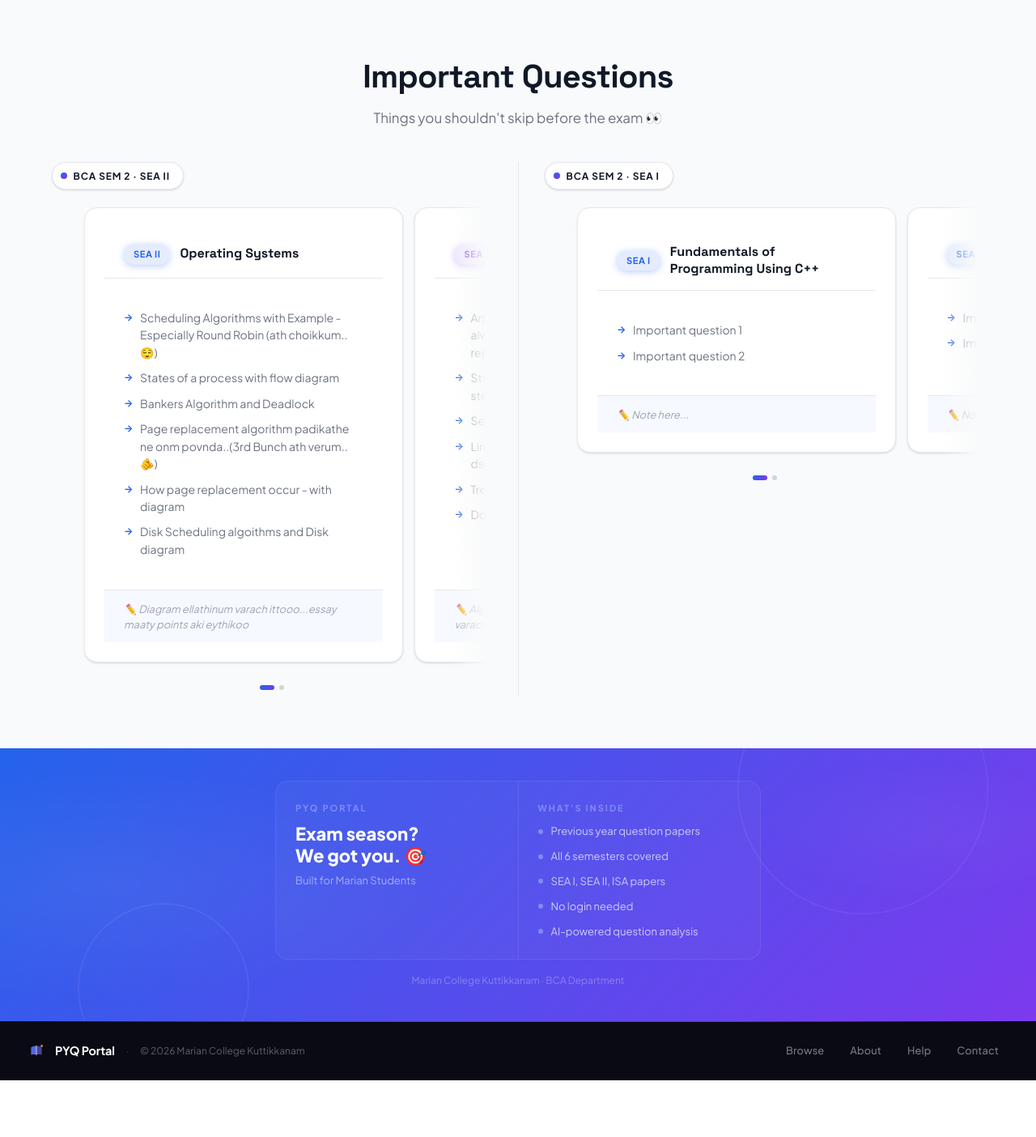
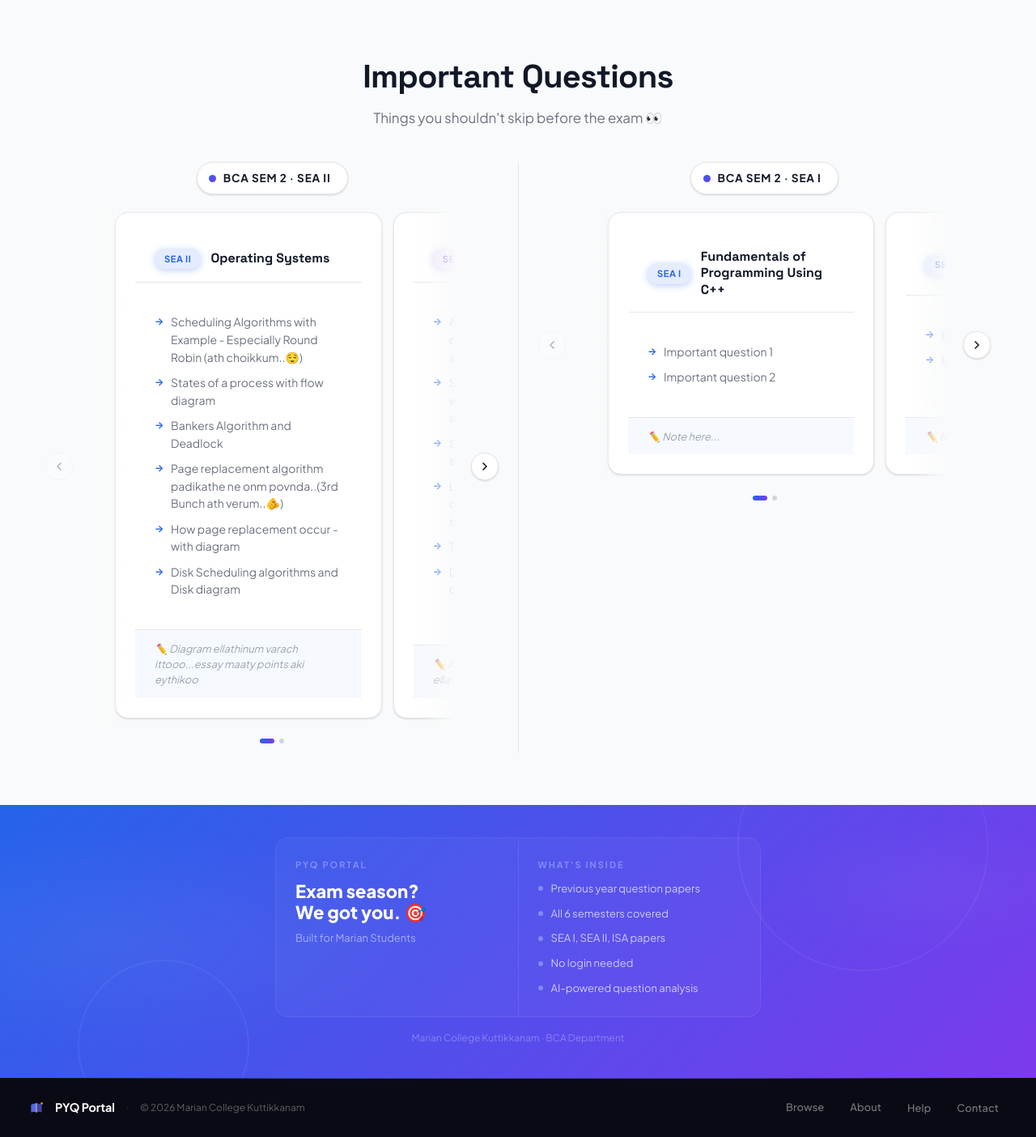
Before and after one commit to muhd-sinan-m/pyq-portal, a Flask app: page / in a window 1280 px wide. Shown: the part 1655-3059 px from the top of the page at 81% size. Before the commit the page ends 2989 px from the top, so only its background shows below. Run offline with Flask 3, Linux system fonts and the light colour scheme; data that the repository does not hold is empty; some libraries are stand-ins or nearby versions.

Commit message:
changed the important section

```diff
--- a/static/style-combined.css
+++ b/static/style-combined.css
@@ -2940,7 +2940,7 @@ body {
     margin-bottom: 2.5rem;
 }
 
-/* Grid of semester blocks — auto-adjusts for any number */
+/* Grid — auto adjusts for any number of semester blocks */
 .tips-sems-row {
     display: grid;
     grid-template-columns: repeat(auto-fit, minmax(280px, 1fr));
@@ -2952,51 +2952,92 @@ body {
     display: flex;
     flex-direction: column;
     gap: 0.85rem;
-    padding: 0 1.75rem;
-}
-
-/* Divider between blocks */
+    padding: 0 1.5rem;
+}
+
+/* Vertical divider between blocks */
 .tips-sem-block + .tips-sem-block {
     border-left: 1px solid var(--border-color);
 }
 
-/* Semester label — highlighted pill */
+/* Heading — centered and prominent */
 .tips-sem-header {
-    padding-left: 4px;
+    display: flex;
+    justify-content: center;
 }
 
 .tips-sem-pill {
     display: inline-flex;
     align-items: center;
-    gap: 0.5rem;
-    padding: 0.4rem 1rem 0.4rem 0.6rem;
+    gap: 0.55rem;
+    padding: 0.5rem 1.25rem 0.5rem 0.9rem;
     background: white;
     border: 1px solid var(--border-color);
     border-radius: 999px;
-    font-size: 0.75rem;
+    font-size: 0.85rem;
     font-weight: 700;
-    letter-spacing: 0.07em;
+    letter-spacing: 0.06em;
     text-transform: uppercase;
     color: var(--text-primary);
     box-shadow: var(--shadow-sm);
 }
 
 .tips-sem-dot {
-    width: 8px;
-    height: 8px;
+    width: 9px;
+    height: 9px;
     border-radius: 50%;
     background: linear-gradient(135deg, var(--primary-blue), var(--primary-purple));
     flex-shrink: 0;
 }
 
-/* Carousel outer wrapper — clips overflow */
+/* Row containing arrows + carousel */
+.tips-carousel-outer {
+    display: flex;
+    align-items: center;
+    gap: 8px;
+}
+
+/* Arrow buttons */
+.tips-arrow {
+    flex-shrink: 0;
+    width: 34px;
+    height: 34px;
+    border-radius: 50%;
+    border: 1px solid var(--border-color);
+    background: white;
+    box-shadow: var(--shadow-sm);
+    display: flex;
+    align-items: center;
+    justify-content: center;
+    cursor: pointer;
+    color: var(--text-primary);
+    transition: background 0.2s, box-shadow 0.2s, transform 0.15s, opacity 0.2s;
+    z-index: 3;
+}
+
+.tips-arrow:hover {
+    background: var(--gray-100);
+    box-shadow: var(--shadow-md);
+    transform: scale(1.08);
+}
+
+.tips-arrow:disabled {
+    opacity: 0.3;
+    cursor: default;
+    transform: none;
+    box-shadow: none;
+}
+
+/* Carousel wrapper — clips overflow */
 .tips-carousel-wrapper {
+    flex: 1;
+    min-width: 0;
     position: relative;
     overflow: hidden;
     border-radius: var(--radius-xl);
 }
 
-/* Blur fade on edges */
+/* Edge fade overlays */
 .tips-carousel-fade {
     position: absolute;
     top: 0;
@@ -3016,7 +3057,7 @@ body {
     background: linear-gradient(to left, #F9FAFB 20%, transparent);
 }
 
-/* Horizontal scroll track */
+/* Scrollable track */
 .tips-carousel-track {
     display: flex;
     gap: 14px;
@@ -3031,7 +3072,7 @@ body {
     display: none;
 }
 
-/* Individual card — 85% width to show peek of neighbors */
+/* Card — 85% width shows peek of neighbors */
 .tips-card {
     flex: 0 0 85%;
     scroll-snap-align: center;
@@ -3118,8 +3159,7 @@ body {
     display: flex;
     justify-content: center;
     gap: 6px;
-    padding-top: 2px;
-    min-height: 16px;
+    min-height: 18px;
 }
 
 .tips-dot-item {
@@ -3139,15 +3179,19 @@ body {
 /* Responsive */
 @media (max-width: 640px) {
     .tips-sem-block {
-        padding: 0 0.5rem;
+        padding: 0 0.25rem;
     }
     .tips-sem-block + .tips-sem-block {
         border-left: none;
         border-top: 1px solid var(--border-color);
-        padding-top: 1.75rem;
+        padding-top: 2rem;
         margin-top: 0.5rem;
     }
     .tips-card {
         flex: 0 0 82%;
     }
-}
+    .tips-arrow {
+        width: 30px;
+        height: 30px;
+    }
+}
--- a/templates/index.html
+++ b/templates/index.html
@@ -265,6 +265,13 @@
                             BCA SEM 2 · SEA II
                         </div>
                     </div>
+                    <div class="tips-carousel-outer">
+                        <button class="tips-arrow tips-arrow--prev" data-dir="-1" aria-label="Previous">
+                            <svg width="16" height="16" viewBox="0 0 24 24" fill="none" stroke="currentColor"
+                                stroke-width="2.5" stroke-linecap="round" stroke-linejoin="round">
+                                <path d="M15 18l-6-6 6-6" />
+                            </svg>
+                        </button>
                         <div class="tips-carousel-wrapper">
                             <div class="tips-carousel-fade tips-carousel-fade--left"></div>
                             <div class="tips-carousel-fade tips-carousel-fade--right"></div>
@@ -276,17 +283,18 @@
                                         <h3 class="tips-subject">Operating Systems</h3>
                                     </div>
                                     <ul class="tips-list">
-                                    <li>Scheduling Algorithms with Example - Especially Round Robin (ath choikkum..😌)
-                                    </li>
+                                        <li>Scheduling Algorithms with Example - Especially Round Robin (ath
+                                            choikkum..😌)</li>
                                         <li>States of a process with flow diagram</li>
                                         <li>Bankers Algorithm and Deadlock</li>
-                                    <li>Page replacement algorithm padikathe ne onm povnda..(3rd Bunch ath verum..🫵)
-                                    </li>
+                                        <li>Page replacement algorithm padikathe ne onm povnda..(3rd Bunch ath
+                                            verum..🫵)</li>
                                         <li>How page replacement occur - with diagram</li>
-                                    <li>Disk Scheduling algoithms and Disk diagram</li>
+                                        <li>Disk Scheduling algorithms and Disk diagram</li>
                                     </ul>
                                     <div class="tips-card-foot">
-                                    <span>✏️ Diagram ellathinum varach ittooo...essay maaty points aki eythikoo</span>
+                                        <span>✏️ Diagram ellathinum varach ittooo...essay maaty points aki
+                                            eythikoo</span>
                                     </div>
                                 </div>
 
@@ -300,8 +308,8 @@
                                             representation</li>
                                         <li>Stack postfix - infix coverson with step by step stack (miss aknda...)</li>
                                         <li>Search and sort with real life scenario</li>
-                                    <li>Linked List creation, insertion, deletion, dsplay - with step by step diagram
-                                    </li>
+                                        <li>Linked List creation, insertion, deletion, display - with step by step
+                                            diagram</li>
                                         <li>Tree all traversals and search</li>
                                         <li>Don't skip arrays vs linked list comparison</li>
                                     </ul>
@@ -310,9 +318,16 @@
                                     </div>
                                 </div>
 
-                            <!-- Add more cards here -->
+                                <!-- Add more .tips-card blocks here -->
 
                             </div>
+                        </div>
+                        <button class="tips-arrow tips-arrow--next" data-dir="1" aria-label="Next">
+                            <svg width="16" height="16" viewBox="0 0 24 24" fill="none" stroke="currentColor"
+                                stroke-width="2.5" stroke-linecap="round" stroke-linejoin="round">
+                                <path d="M9 18l6-6-6-6" />
+                            </svg>
+                        </button>
                     </div>
                     <div class="tips-dots" data-dots></div>
                 </div>
@@ -325,6 +340,13 @@
                             BCA SEM 2 · SEA I
                         </div>
                     </div>
+                    <div class="tips-carousel-outer">
+                        <button class="tips-arrow tips-arrow--prev" data-dir="-1" aria-label="Previous">
+                            <svg width="16" height="16" viewBox="0 0 24 24" fill="none" stroke="currentColor"
+                                stroke-width="2.5" stroke-linecap="round" stroke-linejoin="round">
+                                <path d="M15 18l-6-6 6-6" />
+                            </svg>
+                        </button>
                         <div class="tips-carousel-wrapper">
                             <div class="tips-carousel-fade tips-carousel-fade--left"></div>
                             <div class="tips-carousel-fade tips-carousel-fade--right"></div>
@@ -357,14 +379,21 @@
                                     </div>
                                 </div>
 
-                            <!-- Add more cards here -->
+                                <!-- Add more .tips-card blocks here -->
 
                             </div>
+                        </div>
+                        <button class="tips-arrow tips-arrow--next" data-dir="1" aria-label="Next">
+                            <svg width="16" height="16" viewBox="0 0 24 24" fill="none" stroke="currentColor"
+                                stroke-width="2.5" stroke-linecap="round" stroke-linejoin="round">
+                                <path d="M9 18l6-6-6-6" />
+                            </svg>
+                        </button>
                     </div>
                     <div class="tips-dots" data-dots></div>
                 </div>
 
-                <!-- Copy a .tips-sem-block above to add more semesters -->
+                <!-- Copy a full .tips-sem-block above to add more semester sections -->
 
             </div>
         </div>
```
Also changed, not shown: static/indexjs.js (+30 -16 lines). Lines whose indentation alone changed are shown as unchanged.
